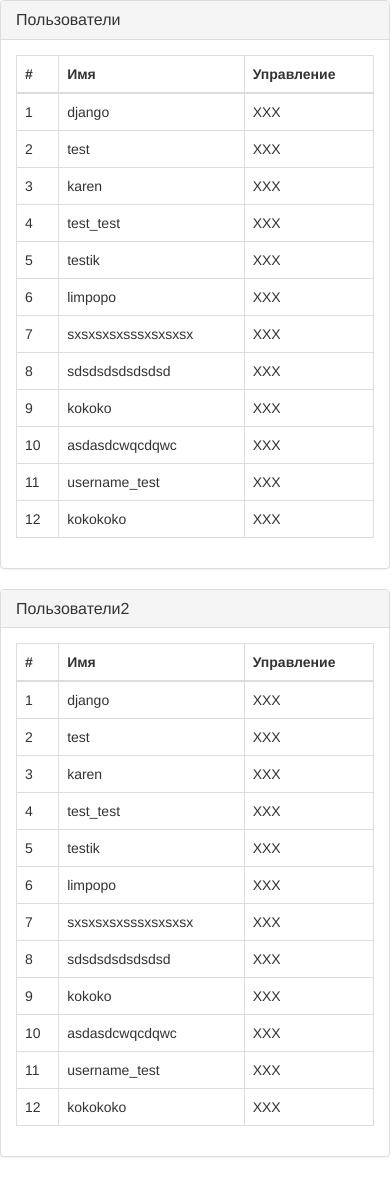
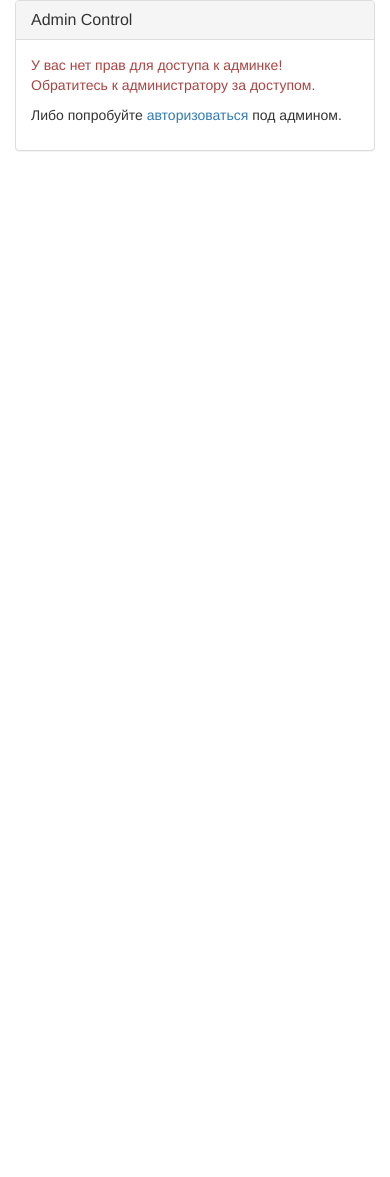
Before and after one commit to kapehh-karen/DjangoExample, a Django app: page /admin/ in a window 390 px wide. After the commit the page ends 151 px from the top, so only its background shows below. Run offline with Django 3.2, Linux system fonts and the light colour scheme; data comes from the database, SQL or seed files in the repository; both versions use the stored data as it was after the commit; some libraries are stand-ins or nearby versions.

Commit message:
add admin part

```diff
--- a/adminApp/templates/admin/base.html
+++ b/adminApp/templates/admin/base.html
@@ -14,10 +14,8 @@
 <body>
 
 <div class="container">
-    <div class="row">
-        {% block container %}
-        {% endblock %}
-    </div>
+    {% block container %}
+    {% endblock %}
 </div>
 
 <!-- Bootstrap & jQuery -->
--- /dev/null
+++ b/adminApp/templates/admin/forbidden.html
@@ -0,0 +1,22 @@
+{% extends "admin/base.html" %}
+
+{% block container %}
+<div class="row">
+    <div class="col-md-6 col-md-offset-3">
+        <div class="margin-top-50 panel panel-default">
+            <div class="panel-heading">
+                <h3 class="panel-title">Admin Control</h3>
+            </div>
+            <div class="panel-body">
+                <p class="text-danger">
+                    У вас нет прав для доступа к админке!
+                    Обратитесь к администратору за доступом.
+                </p>
+                <p>
+                    Либо попробуйте <a href="{% url 'auth_login' %}">авторизоваться</a> под админом.
+                </p>
+            </div>
+        </div>
+    </div>
+</div>
+{% endblock %}
--- a/adminApp/templates/admin/index.html
+++ b/adminApp/templates/admin/index.html
@@ -22,7 +22,16 @@
                             <tr>
                                 <td>{{ item.id }}</td>
                                 <td>{{ item }}</td>
-                                <td>XXX</td>
+                                <td>
+                                    <a href="#" class="btn btn-default">
+                                        <span class="glyphicon glyphicon-pencil"></span>
+                                        Edit
+                                    </a>
+                                    <a href="#" class="btn btn-danger">
+                                        <span class="glyphicon glyphicon-remove"></span>
+                                        Delete
+                                    </a>
+                                </td>
                             </tr>
                             {% endfor %}
                         </tbody>
--- a/adminApp/urls.py
+++ b/adminApp/urls.py
@@ -3,4 +3,6 @@ from .views import *
 
 urlpatterns = [
     url(r'^$', index_view, name="admin_index"),
+    url(r'^user/(\d+)/edit/$', edit_view, name="admin_edit"),
+    url(r'^user/(\d+)/remove/$', remove_view, name="admin_remove")
 ]
--- a/adminApp/views.py
+++ b/adminApp/views.py
@@ -1,13 +1,38 @@
-from django.shortcuts import render
+from django.shortcuts import render, redirect
 from django.contrib.auth.models import User
+from functools import wraps
 
 
 # Create your views here.
 
+# Декоратор для проверки прав пользователя
+def user_is_admin(method):
+    @wraps(method)
+    def inner(request, *args, **kwargs):
+        if request.user.is_superuser:
+            return method(request, *args, **kwargs)
+
+        return render(request, "admin/forbidden.html")
+
+    return inner
+
+
+@user_is_admin
 def index_view(request):
     return render(request, "admin/index.html", {
         "data": {
-            "Пользователи": User.objects.all(),
-            "Пользователи2": User.objects.all()
+            "Пользователи": User.objects.all()
         }
     })
+
+
+@user_is_admin
+def edit_view(request, user_id):
+    print(user_id)
+    return redirect("/")
+
+
+@user_is_admin
+def remove_view(request, user_id):
+    print(user_id)
+    return redirect("/")
--- a/authApp/templates/auth/register.html
+++ b/authApp/templates/auth/register.html
@@ -16,6 +16,7 @@
                 {% csrf_token %}
                 {{ form.as_p }}
                 <button type="submit" class="btn btn-primary">Регистрация</button>
+                <a class="btn btn-link" href="{% url 'auth_login' %}">Вход</a>
             </form>
         {% else %}
             <div>
--- a/authApp/views.py
+++ b/authApp/views.py
@@ -12,6 +12,8 @@ def register_view(request):
         form = MyUserCreationForm(request.POST)
         if form.is_valid():
             form.save()
+            # TODO: Не нашел более простого способа для того чтобы
+            #       передать параметры через GET запрос
             return redirect("%s?registered=1" % reverse("auth_login"))
         else:
             errors = "Имеются ошибки в заполнении формы"
--- a/siteApp/templates/site/index.html
+++ b/siteApp/templates/site/index.html
@@ -13,7 +13,8 @@
         <a href="{% url 'auth_register' %}">зарегистрироваться</a> и увидеть
         своё имя в заголовке. Это реально прикольно!
         А после авторизации, всегда можно сделать <a href="{% url 'auth_logout' %}">логаут</a> из системы.
-        <strong>Попробуй!</strong>
+        Если ты являешься админом, ты можешь посетить <a href="{% url 'admin_index' %}">админку</a>, которая постепенно будет развиваться.
+        <strong>Just do it!</strong>
     </p>
 </div>
 {% endblock %}
```
Also changed, not shown: db.sqlite3.
